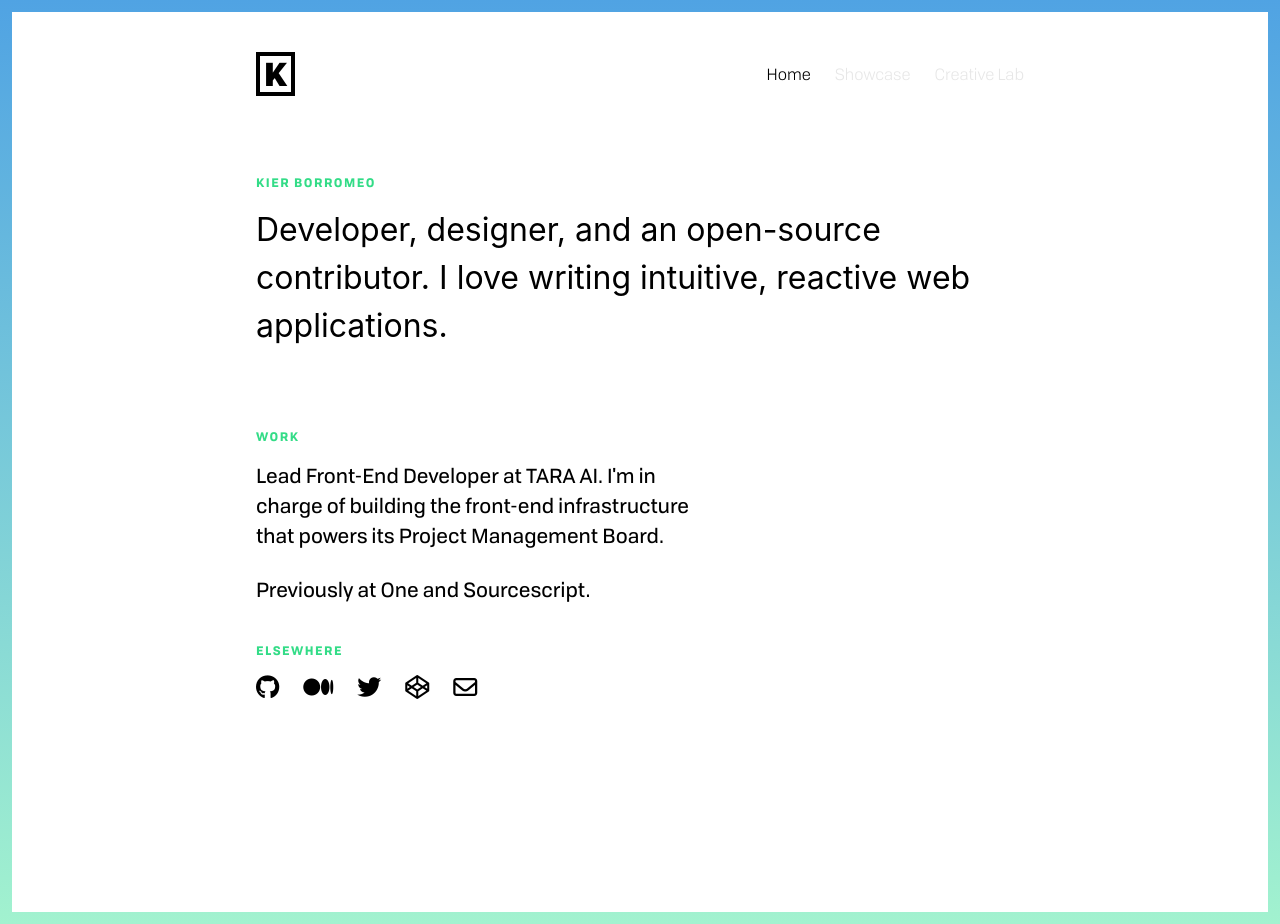
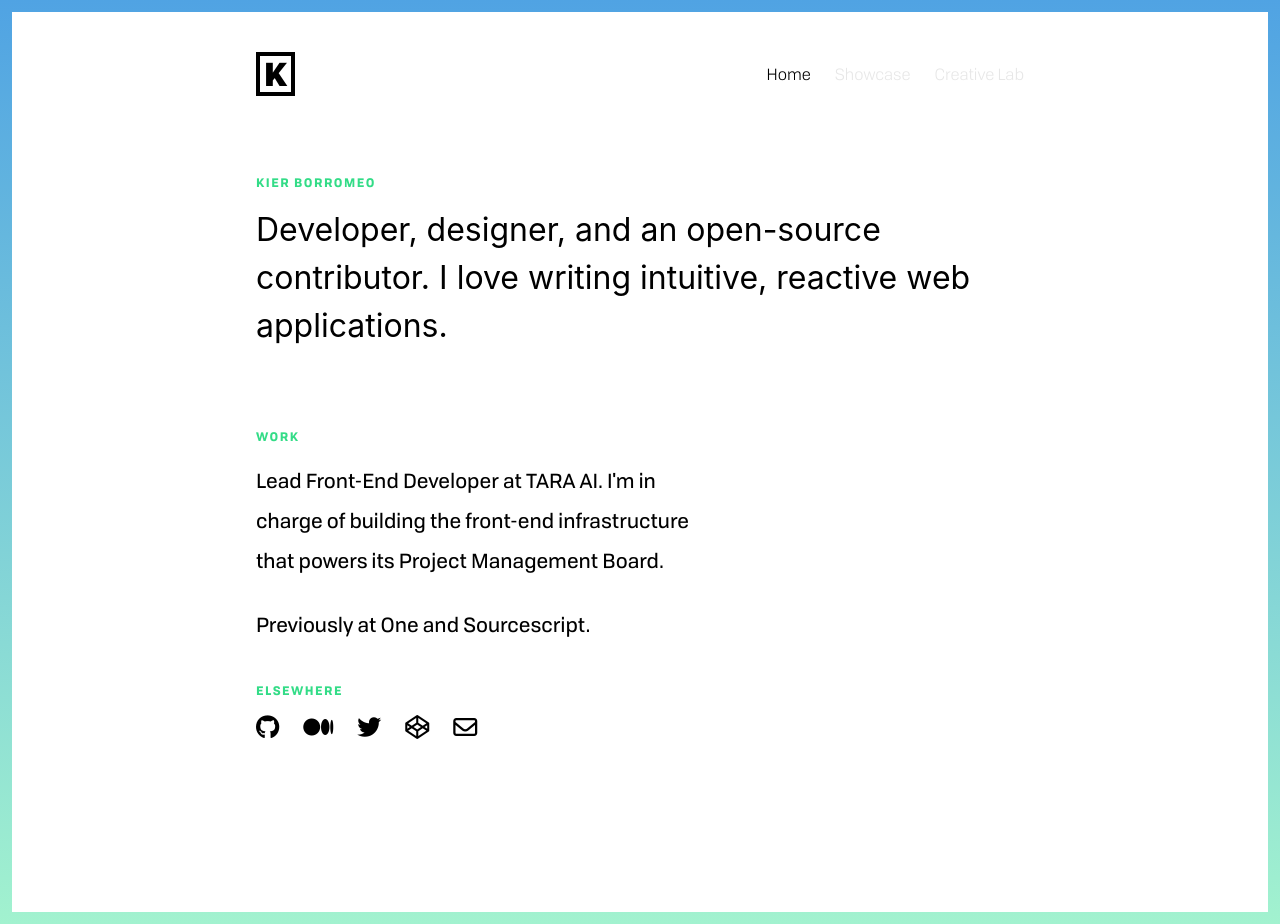
Before and after one commit to srph/websait, a Jekyll site: the page built from index.html, in a window 1280 px wide. Built offline with Jekyll 4.4.1, drawn with Linux system fonts in a browser that asks for light colours; nearby versions of some CDN libraries.

Commit message:
Lineheight

```diff
--- a/_sass/components/_formatted-content.scss
+++ b/_sass/components/_formatted-content.scss
@@ -14,6 +14,7 @@
 
     @include breakpoint-md {
       width: 60%;
+      line-height: 2;
     }
   }
 
@@ -30,6 +31,7 @@
     font-size: $font-size-h2;
 
     @include breakpoint-md {
+      line-height: 1.5;
       font-size: $font-size-h1;
       width: 100%;
     }
@@ -44,6 +46,7 @@
     font-size: $font-size-base;
 
     @include breakpoint-md {
+      line-height: 1.5;
       font-size: $font-size-h2;
       width: 100%;
     }
```
